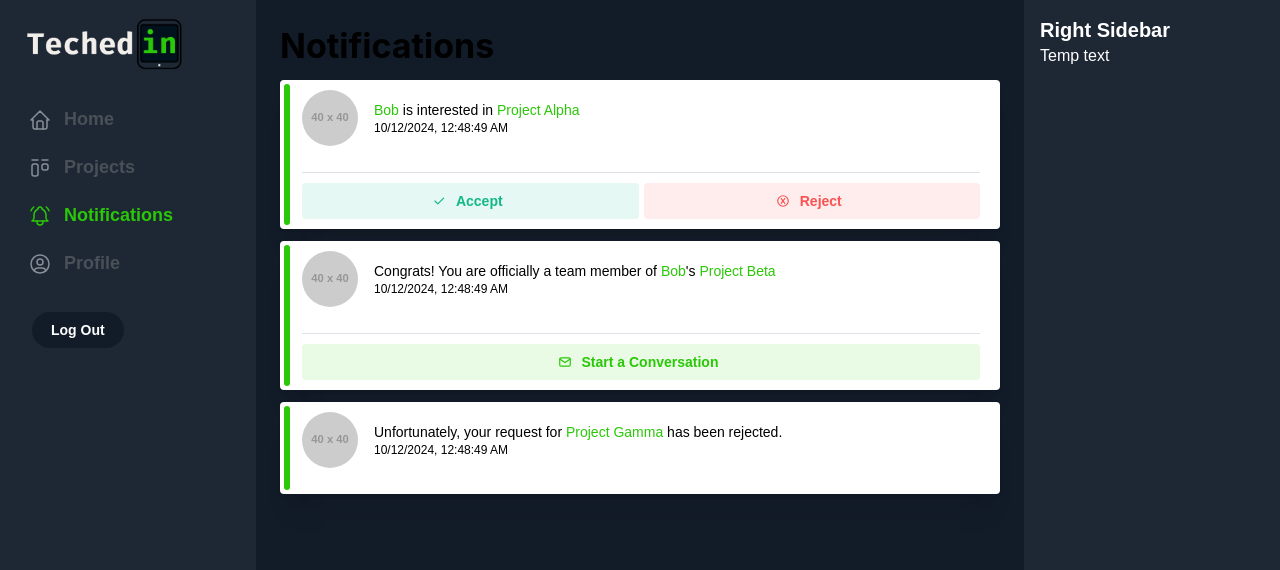
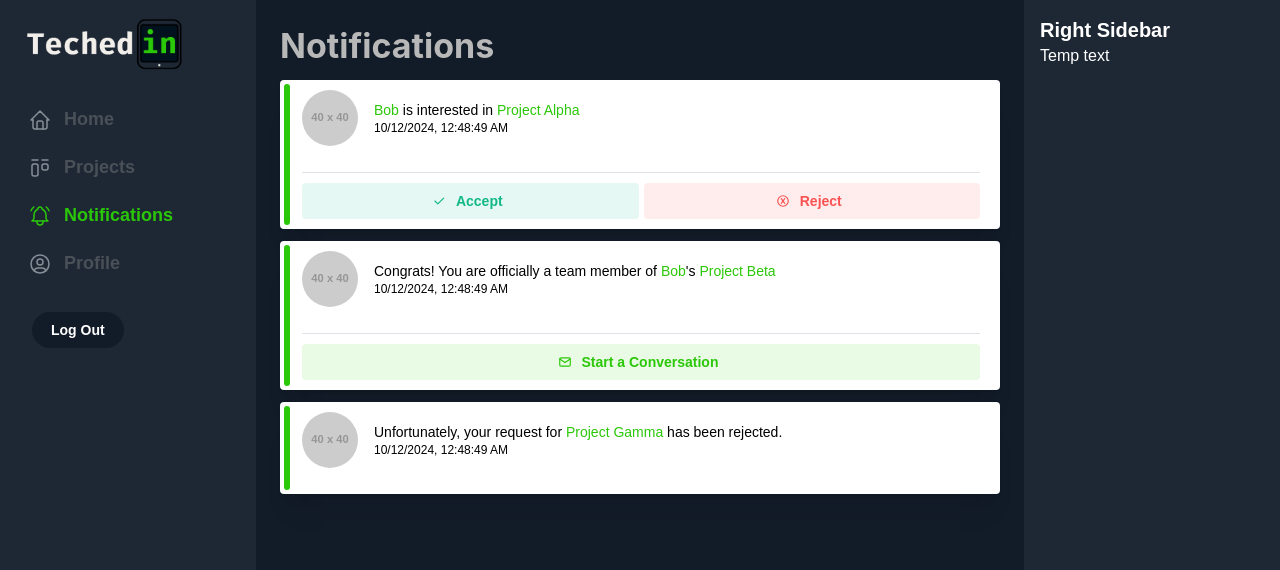
Before and after one commit to huda-ayaz/techedin, a React (Vite) app in the folder Frontend/: page /notifications in a window 1280 px wide. Shown: the top 570 px of the page. Built offline with nearby package versions, Linux system fonts and the light colour scheme; no server answers.

Commit message:
Update styling

```diff
--- a/Frontend/src/pages/NotificationPage.jsx
+++ b/Frontend/src/pages/NotificationPage.jsx
@@ -122,7 +122,7 @@ const NotificationPage = () => {
 
   return (
     <div className="p-6">
-      <Title>Notifications</Title>
+      <Title className="text-[#b8b8b8]">Notifications</Title>
       {renderNotifications()}
     </div>
   );
```
